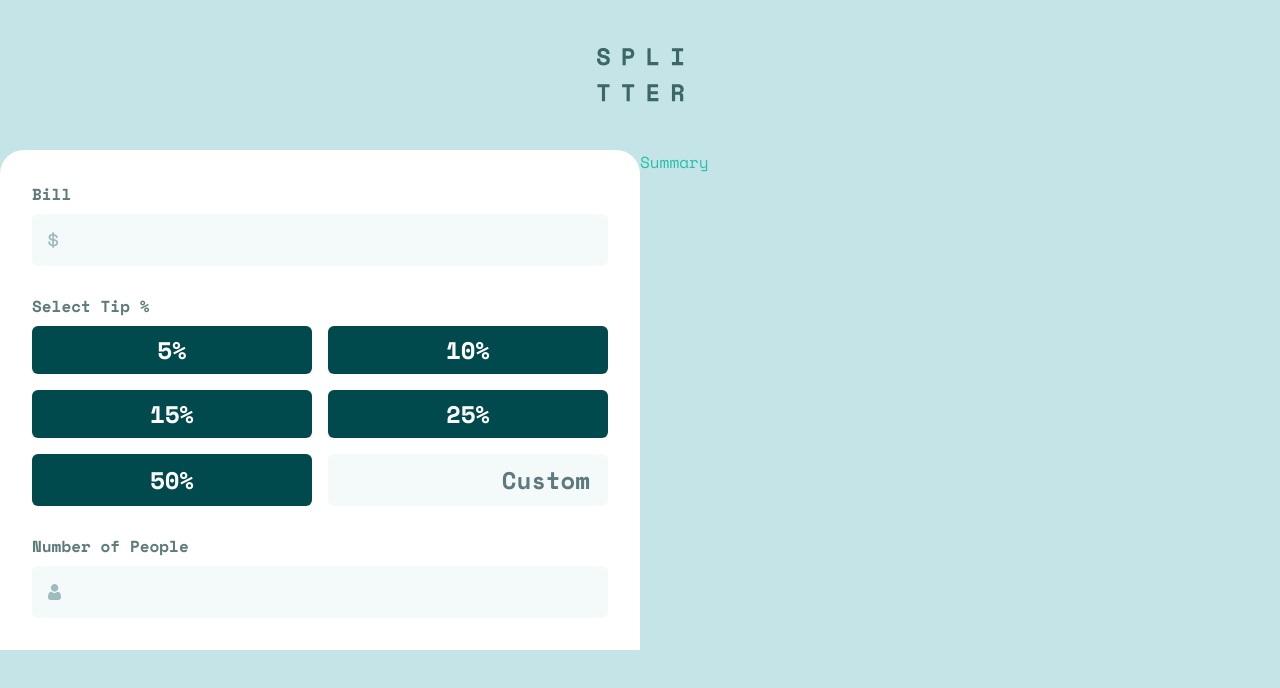
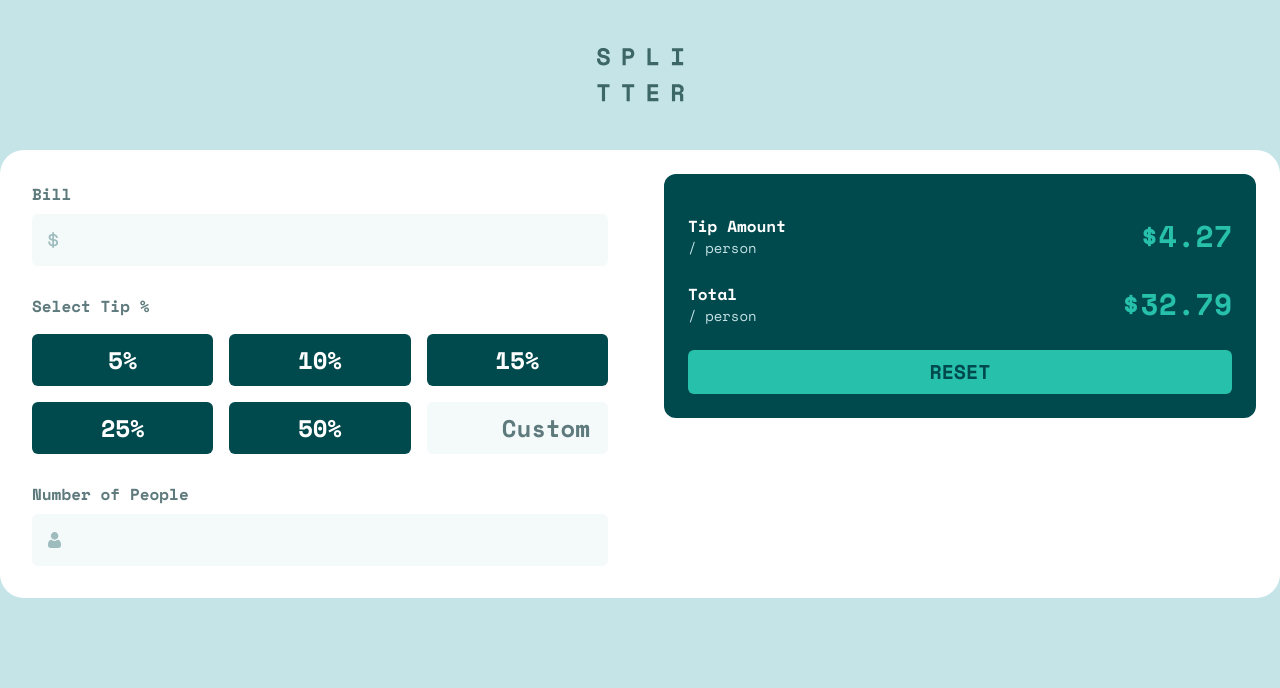
Before and after one commit to tOnski86/react-tip-calculator, a React (Vite) app: page / in a window 1280 px wide. Shown: the top 688 px of the page. Built offline with nearby package versions, Linux system fonts and the light colour scheme.

Commit message:
Summary mobile styles

```diff
--- a/src/components/Form.jsx
+++ b/src/components/Form.jsx
@@ -3,7 +3,7 @@ import iconPerson from '/icon-person.svg';
 
 function Form() {
   return (
-    <div className='bg-white p-8 rounded-t-3xl'>
+    <div className='bg-white p-8 rounded-t-3xl md:rounded-tl-3xl md:rounded-bl-3xl md:rounded-tr-none'>
       <form action='#' className='grid grid-col-1 gap-y-7'>
         {/* bill */}
         <div className='flex flex-col [&>:not(:last-child)]:mb-2'>
@@ -13,7 +13,7 @@ function Form() {
           <div className='relative overflow-hidden grid grid-cols-1'>
             <input
               type='text'
-              className='bg-cyan-100 py-2 pl-10 pr-4 rounded-md text-right text-cyan-600 text-2xl font-bold focus:outline-none focus:border-2 focus:border-cyan-500 border-2 border-cyan-100 transition-colors selection:bg-cyan-400 selection:text-cyan-200 hover:cursor-pointer'
+              className='bg-cyan-100 py-2 pl-10 pr-4 rounded-md text-right text-cyan-600 text-2xl font-bold focus:outline-none focus:border-2 focus:border-cyan-500 border-2 border-cyan-100 transition-colors selection:bg-cyan-400 selection:text-cyan-200 hover:cursor-pointer '
             />
             <img
               src={iconDollar}
@@ -22,32 +22,32 @@ function Form() {
           </div>
         </div>
 
-        {/* tip */}
-        <div className='flex flex-col [&>:not(:last-child)]:mb-2'>
-          <label htmlFor='#' className='text-cyan-400 font-bold mb-2'>
+        {/* select tip */}
+        <div className='flex flex-col [&>:not(:last-child)]:mb-4'>
+          <label htmlFor='#' className='text-cyan-400 font-bold'>
             Select Tip %
           </label>
 
-          <div className='grid grid-cols-2 grid-rows-2 gap-4'>
-            <button className='bg-cyan-600 px-4 py-2 text-2xl font-semibold text-white rounded-md active:text-cyan-600 active:bg-cyan-500 transition-colors'>
+          <div className='grid grid-cols-2 grid-rows-2 gap-4 sm:grid-cols-3'>
+            <button className='bg-cyan-600 px-4 py-2 text-2xl font-semibold text-white rounded-md active:text-cyan-600 active:bg-cyan-500 transition-colors hover:bg-powder hover:text-cyan-600'>
               5%
             </button>
-            <button className='bg-cyan-600 px-4 py-2 text-2xl font-semibold text-white rounded-md active:text-cyan-600 active:bg-cyan-500 transition-colors'>
+            <button className='bg-cyan-600 px-4 py-2 text-2xl font-semibold text-white rounded-md active:text-cyan-600 active:bg-cyan-500 transition-colors hover:bg-powder hover:text-cyan-600'>
               10%
             </button>
-            <button className='bg-cyan-600 px-4 py-2 text-2xl font-semibold text-white rounded-md active:text-cyan-600 active:bg-cyan-500 transition-colors'>
+            <button className='bg-cyan-600 px-4 py-2 text-2xl font-semibold text-white rounded-md active:text-cyan-600 active:bg-cyan-500 transition-colors hover:bg-powder hover:text-cyan-600'>
               15%
             </button>
-            <button className='bg-cyan-600 px-4 py-2 text-2xl font-semibold text-white rounded-md active:text-cyan-600 active:bg-cyan-500 transition-colors'>
+            <button className='bg-cyan-600 px-4 py-2 text-2xl font-semibold text-white rounded-md active:text-cyan-600 active:bg-cyan-500 transition-colors hover:bg-powder hover:text-cyan-600'>
               25%
             </button>
-            <button className='bg-cyan-600 px-4 py-2 text-2xl font-semibold text-white rounded-md active:text-cyan-600 active:bg-cyan-500 transition-colors'>
+            <button className='bg-cyan-600 px-4 py-2 text-2xl font-semibold text-white rounded-md active:text-cyan-600 active:bg-cyan-500 transition-colors hover:bg-powder hover:text-cyan-600'>
               50%
             </button>
             <input
               type='text'
               placeholder='Custom'
-              className='bg-cyan-100 py-2 pl-10 pr-4 rounded-md text-right text-cyan-600 text-2xl font-bold focus:outline-none focus:border-2 focus:border-cyan-500 border-2 border-cyan-100 transition-colors selection:bg-cyan-400 selection:text-cyan-200 hover:cursor-pointer placeholder:text-cyan-400'
+              className='bg-cyan-100 py-2 px-4 rounded-md text-right text-cyan-600 text-2xl font-bold focus:outline-none focus:border-2 focus:border-cyan-500 border-2 border-cyan-100 transition-colors selection:bg-cyan-400 selection:text-cyan-200 hover:cursor-pointer placeholder:text-cyan-400'
             />
           </div>
         </div>
--- a/src/components/Summary.jsx
+++ b/src/components/Summary.jsx
@@ -1,7 +1,32 @@
 function Summary() {
   return (
-    <div>
-      <h2 className='text-cyan-500'>Summary</h2>
+    <div className='px-6 pb-8 md:py-6 bg-white md:rounded-tr-3xl md:rounded-br-3xl'>
+      <div className='px-6 pb-6 pt-10 bg-cyan-600 rounded-xl'>
+        <div className='grid grid-cols-2 items-center gap-y-6'>
+          {/* tip amount */}
+          <div className='flex flex-col items-start'>
+            <h3 className='text-white font-semibold'>Tip Amount</h3>
+            <span className='text-cyan-200 font-light text-sm'>/ person</span>
+          </div>
+          <p className='justify-self-end text-3xl font-semibold text-cyan-500'>
+            $4.27
+          </p>
+
+          {/* total */}
+          <div className='flex flex-col items-start'>
+            <h3 className='text-white font-semibold'>Total</h3>
+            <span className='text-cyan-200 font-light text-sm'>/ person</span>
+          </div>
+          <p className='justify-self-end text-3xl font-semibold text-cyan-500'>
+            $32.79
+          </p>
+
+          {/* button */}
+          <button className='col-span-2 uppercase bg-cyan-500 px-4 py-2 text-xl font-semibold text-cyan-600 rounded-md hover:bg-powder hover:text-cyan-600 disabled:opacity-20'>
+            Reset
+          </button>
+        </div>
+      </div>
     </div>
   );
 }
--- a/tailwind.config.js
+++ b/tailwind.config.js
@@ -14,6 +14,7 @@ export default {
         600: 'hsl(183, 100%, 15%)',
       },
       red: '#B58372',
+      powder: '#9FE8DF',
     },
     fontFamily: {
       spaceMono: ['"Space Mono"', 'sans-serif'],
```
